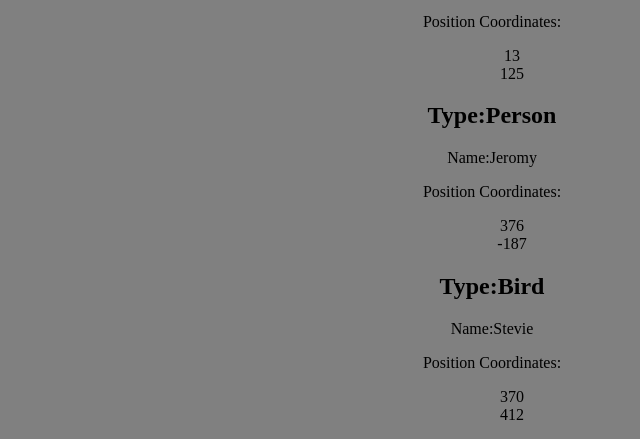
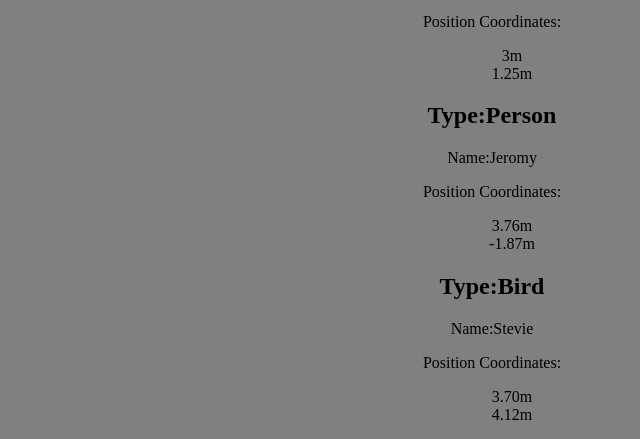
Before and after one commit to ThatOKguy/TheHumanProject, a plain HTML site: page index.html in a window 1280 px wide. Shown: the part 271-710 px from the top of the page, 148-788 px from the left. Drawn offline with Linux system fonts and the light colour scheme.

Commit message:
Fixed the JSON object to include scientific values and added latitudes

```diff
--- a/index.html
+++ b/index.html
@@ -20,35 +20,44 @@
       const movies =
         {
           "TileNumber": 0,
-          "TileType": "GrassLand",
-          "TileTime": 2022,
+          "Type": "GrassLand",
+          "Latitude":"-90",
+          "Longitude":"90",
+          "Radius":"5m",
+          "Time": 2022,
           "Members":
           [
             {
               "Type":"House",
               "Name":"House1",
+              "Height":"2.25",
+              "Width":"2.0",
               "Position":
               [
-                13,
-                125
+                "3m",
+                "1.25m"
               ]
             },
             {
               "Type":"Person",
               "Name":"Jeromy",
+              "Height":"1.8",
+              "Width":"0.3",
               "Position":
               [
-                376,
-                -187
+                "3.76m",
+                "-1.87m"
               ]
             },
             {
               "Type":"Bird",
               "Name":"Stevie",
+              "Height":"0.2",
+              "Width":"0.35",
               "Position":
               [
-                 370,
-                 412
+                 "3.70m",
+                 "4.12m"
               ]
             }
           ]
@@ -82,8 +91,8 @@
         header.appendChild(myH2);
 
         const para1 = document.createElement('p');
-        var tileType = obj.TileType;
-        var tileTime = obj.TileTime;
+        var tileType = obj.Type;
+        var tileTime = obj.Time;
         para1.textContent = "TileType:" + tileType +" // Year:" + tileTime;
         header.appendChild(para1);
       }
```
Also changed, not shown: movies.JSON (+17 -8 lines).
